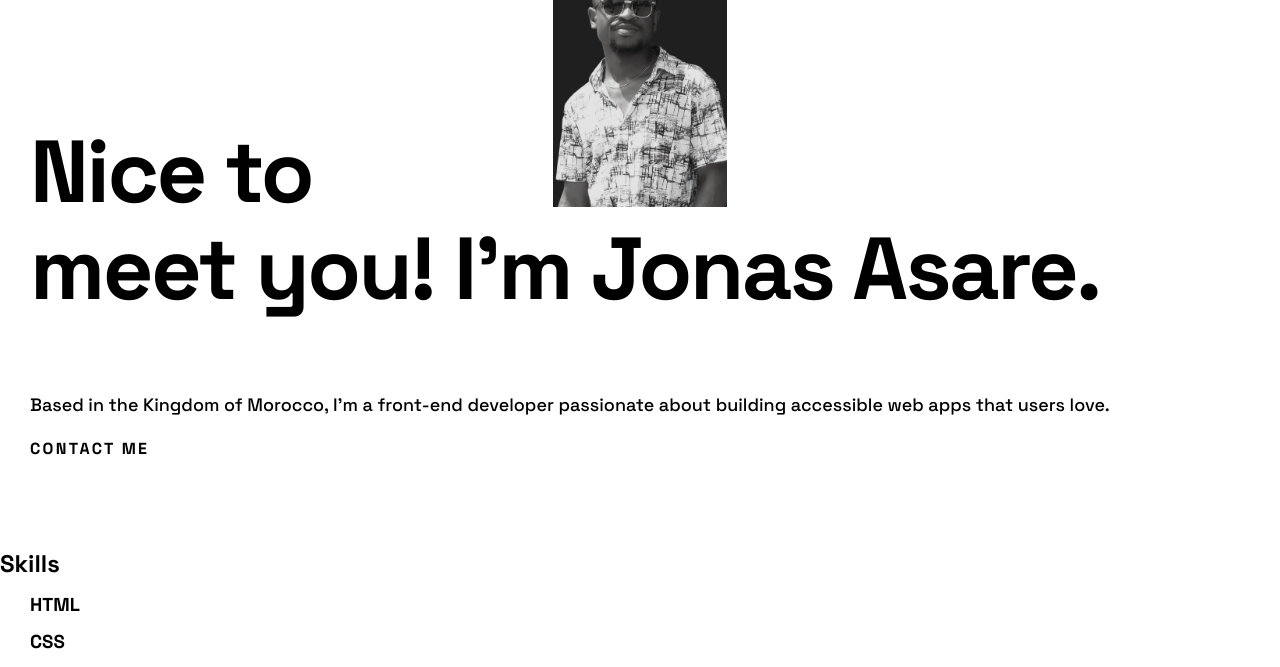
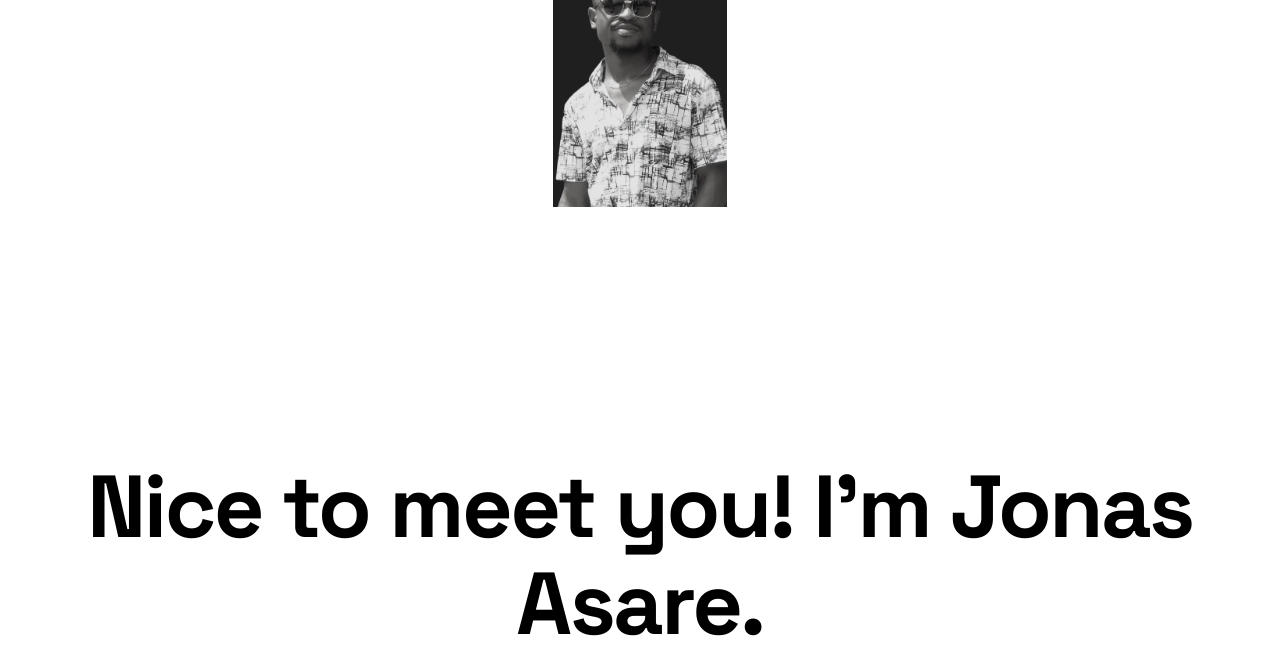
Before and after one commit to asarejonas/Portfolio_Site, a plain HTML site: page index.html in a window 1280 px wide. Shown: the part 75-742 px from the top of the page. Drawn offline with Linux system fonts and the light colour scheme.

Commit message:
Hero headline style

```diff
--- a/style.css
+++ b/style.css
@@ -249,3 +249,17 @@ svg {
   margin-bottom: -129px;
   translate: calc(100vw - 64px - 16px);
 }
+
+.hero__text {
+  position: relative;
+  text-align: center;
+  margin-block-start: 335px;
+}
+
+.hero__headline {
+  margin-block-end: 24px;
+}
+
+.hero__headline > br {
+  display: none;
+}
```
